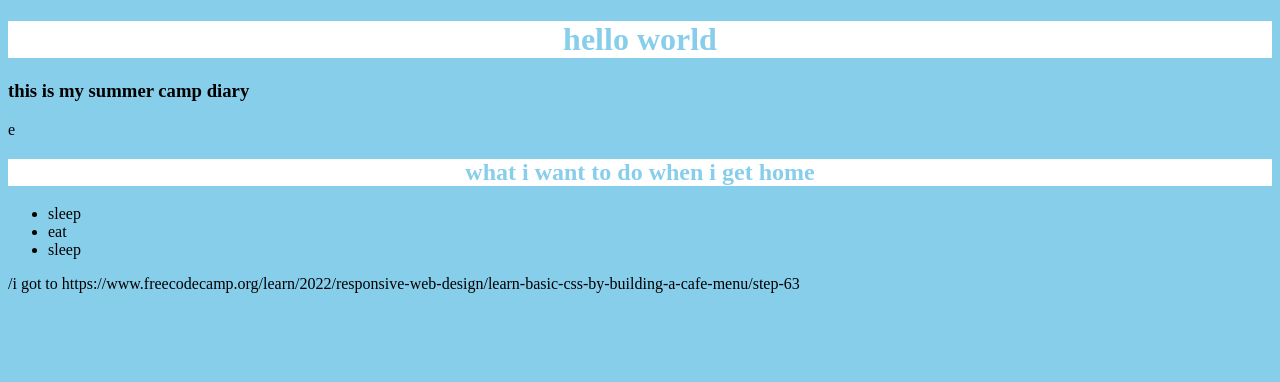
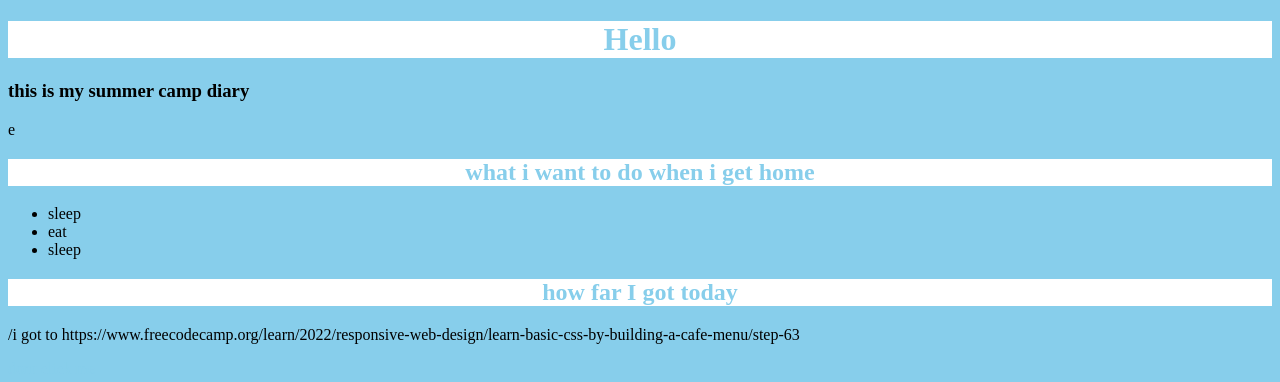
Before and after one commit to Kerwsnyder/Krewsnyder.github.io, a plain HTML site: page index.html in a window 1280 px wide. Drawn offline with Linux system fonts and the light colour scheme.

Commit message:
i forgot what i did

```diff
--- a/index.html
+++ b/index.html
@@ -7,7 +7,7 @@
     <link href="styles.css" rel="stylesheet"/>
 </head>
 <body>
-   <h1>hello world</h1>
+   <h1>Hello</h1>
    <h3>this is my summer camp diary</h2>
    <p>e</p>
 <h2>what i want to do when i get home</h3>
@@ -16,6 +16,7 @@
 <li>eat</li>
 <li>sleep</li>
 </ul>
+<h2>how far I got today</h2>
 <p>/i got to https://www.freecodecamp.org/learn/2022/responsive-web-design/learn-basic-css-by-building-a-cafe-menu/step-63</p>
 
 <a href="https://www.youtube.com/watch?v=dQw4w9WgXcQ" target="_blank">dont click me</a>
--- a/styles.css
+++ b/styles.css
@@ -6,6 +6,7 @@ h1 {
 background-color: white;
 text-align: center;
 -webkit-text-fill-color: skyblue;
+border-color: black;
 }
 h2 {
 text-align: center;
```
